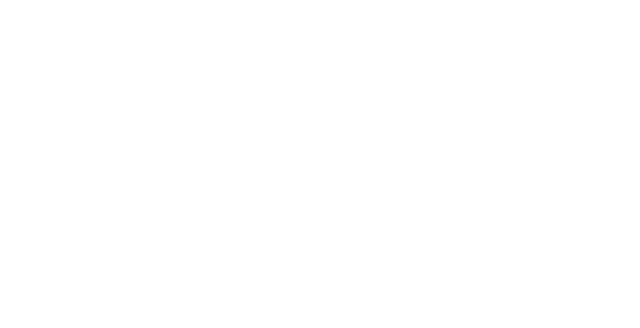
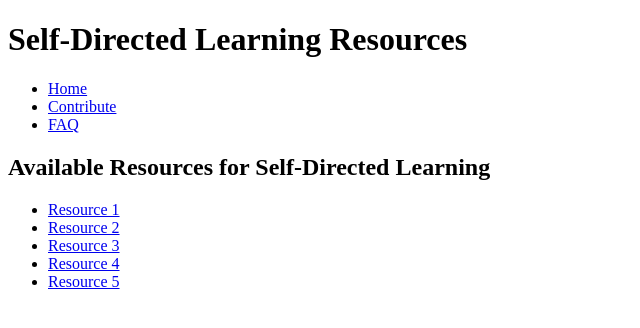
Before and after one commit to Cross-Continental-Development/CMPG323_Project, a website: page SelfDirectedLearning.html in a window 1280 px wide. Shown: the whole page, without its empty margins (0-640 px from the left). Drawn offline with Linux system fonts and the light colour scheme.

Commit message:
Merge remote-tracking branch 'origin/main'

```diff
--- a/SelfDirectedLearning.html
+++ b/SelfDirectedLearning.html
@@ -2,9 +2,35 @@
 <html lang="en">
 <head>
     <meta charset="UTF-8">
+    <meta name="viewport" content="width=device-width, initial-scale=1.0">
     <title>Self-Directed Learning</title>
 </head>
 <body>
+<header>
+    <h1>Self-Directed Learning Resources</h1>
+    <nav>
+        <ul>
+            <li><a href="Home.html">Home</a></li>
+            <li><a href="Contribute.html">Contribute</a></li>
+            <li><a href="FAQ.html">FAQ</a></li>
+        </ul>
+    </nav>
+</header>
+
+<main>
+    <section>
+        <h2>Available Resources for Self-Directed Learning</h2>
+        <ul>
+            <li><a href="https://test.com/resource1" target="_blank">Resource 1</a></li>
+            <li><a href="https://test.com/resource2" target="_blank">Resource 2</a></li>
+            <li><a href="https://test.com/resource3" target="_blank">Resource 3</a></li>
+            <li><a href="https://test.com/resource4" target="_blank">Resource 4</a></li>
+            <li><a href="https://test.com/resource5" target="_blank">Resource 5</a></li>
+
+        </ul>
+    </section>
+</main>
+
 
 </body>
 </html>
```
Also changed, not shown: Contributors.html (+1 -0 lines).
